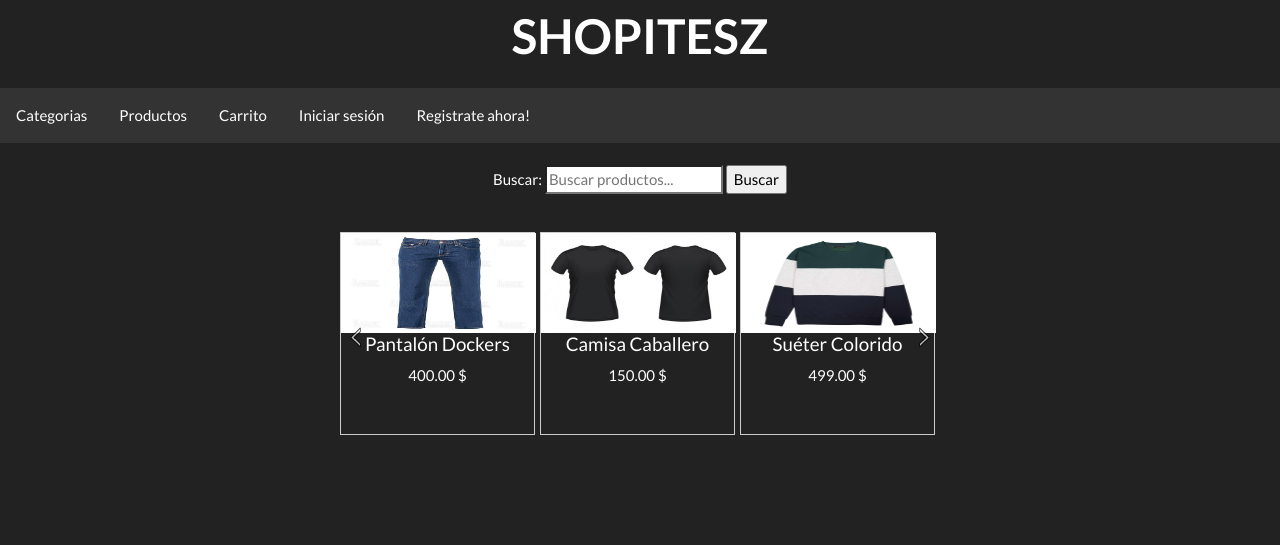
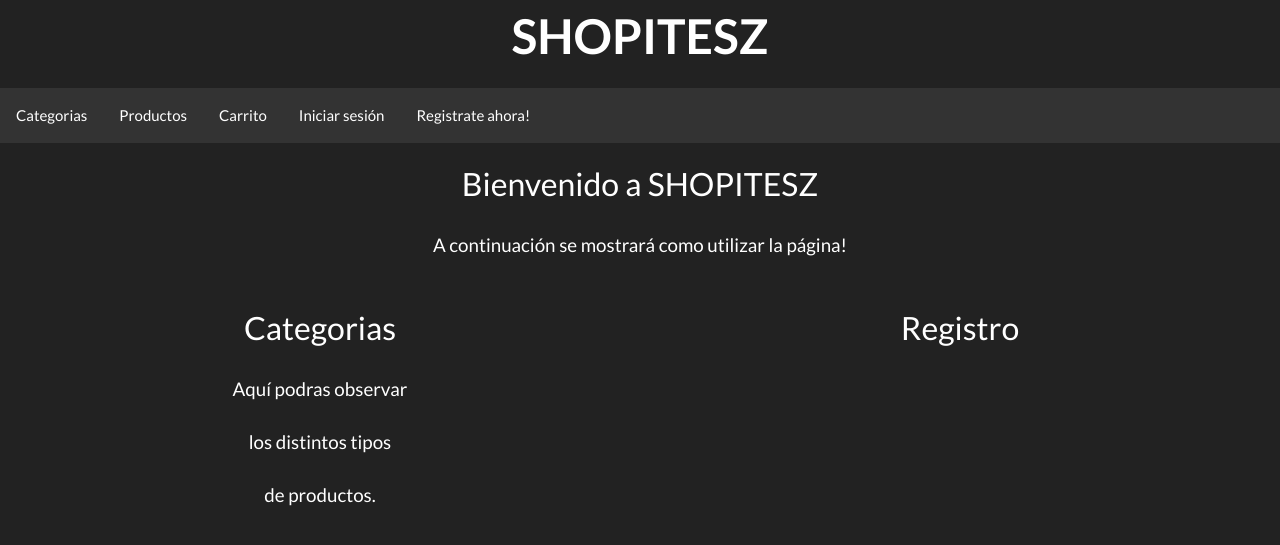
Before and after one commit to Yoryii/Verano_Shopitesz_Eq2, a Flask app: page / in a window 1280 px wide. Shown: the top 545 px of the page. Run offline with Flask 2, Linux system fonts and the light colour scheme; some libraries are stand-ins or nearby versions.

Commit message:
Categorias y productos

```diff
--- a/app.py
+++ b/app.py
@@ -95,13 +95,19 @@ def error():
 
 #Rutas de JO - inicio
 
+#Rutas CATEGORIAS------------------------------------------INICIO
+
 @app.route('/categorias')
 def categorias():
-    return render_template('categorias.html')
+    return render_template('Categorias/categorias.html')
+
+
+#Rutas CATEGORIAS------------------------------------------FIN
+
 
 @app.route('/productos')
 def productos():
-    return render_template('Pedidos/productos.html')
+    return render_template('Productos/productos.html')
 #Rutas de JO - fin
 
 if __name__=='__main__':
--- a/templates/principal.html
+++ b/templates/principal.html
@@ -4,70 +4,10 @@
         <link rel="stylesheet" href="{{url_for('static',filename='css/estilo.css')}}">
         <meta charset="utf-8">
         <title>Principal</title>
-        <!--
-
-        CARRUSEL DE CONTENIDOOOOOO!!!!!!
-        -->
 
 
-        <script src="https://code.jquery.com/jquery-3.2.1.js"></script>
-<script>
-var current = 0;
-var imagenes = new Array();
+        <style>
 
-$(document).ready(function() {
-    var numImages = 6;
-    if (numImages <= 3) {
-        $('.right-arrow').css('display', 'none');
-        $('.left-arrow').css('display', 'none');
-    }
-
-    $('.left-arrow').on('click',function() {
-        if (current > 0) {
-            current = current - 1;
-        } else {
-            current = numImages - 3;
-        }
-
-        $(".carrusel").animate({"left": -($('#product_'+current).position().left)}, 600);
-
-        return false;
-    });
-
-    $('.left-arrow').on('hover', function() {
-        $(this).css('opacity','0.5');
-    }, function() {
-        $(this).css('opacity','1');
-    });
-
-    $('.right-arrow').on('hover', function() {
-        $(this).css('opacity','0.5');
-    }, function() {
-        $(this).css('opacity','1');
-    });
-
-    $('.right-arrow').on('click', function() {
-        if (numImages > current + 3) {
-            current = current+1;
-        } else {
-            current = 0;
-        }
-
-        $(".carrusel").animate({"left": -($('#product_'+current).position().left)}, 600);
-
-        return false;
-    });
- });
-</script>
-
-
-
-
-        <!--
-        FIN CARRUSEL!!!!!!!!!!!!!!!!!!
-        -->
-
-        <style>
 
 ul {
   list-style-type: none;
@@ -79,6 +19,12 @@ ul {
 
 li {
   float: left;
+}
+
+h5 {
+
+  text-align: center;
+
 }
 
 li a {
@@ -103,62 +49,27 @@ li a:hover {
   <li><a href="login">Iniciar sesión</a></li>
   <li><a href="usuarios/new">Registrate ahora!</a></li>
 </ul>
-        <br>
-    <p align="center">
-
-    Buscar: <input type="search" name="busqueda" placeholder="Buscar productos...">
-
-    <input type="submit" value="Buscar">
-
-  </p>
 
 
-    <!--
-    Carrusel de contenido!!!!!!!!!!!!!!!!!!!!!!!!!
-    -->
+        <br>
+
+    <H3 align="center">Bienvenido a SHOPITESZ</H3><br>
+    <H5 align="center">A continuación se mostrará como utilizar la página!</H5><br>
 
     <br>
-    <div id="carrusel">
-    <a href="#" class="left-arrow"><img src="{{url_for('static',filename='img/left-arrow.png')}}" /></a>
-    <a href="#" class="right-arrow"><img src="{{url_for('static',filename='img/right-arrow.png')}}" /></a>
-    <div class="carrusel">
-        <div class="product" id="product_0">
-            <img src="{{url_for('static',filename='img/pantalon.jpg')}}" width="195" height="100" />
-            <h5>Pantalón Dockers</h5>
-            <p>400.00 $</p>
-        </div>
-        <div class="product" id="product_1">
-            <img src="{{url_for('static',filename='img/camisa.jpg')}}" width="195" height="100" />
-            <h5>Camisa Caballero</h5>
-            <p>150.00 $</p>
-        </div>
-        <div class="product" id="product_2">
-            <img src="{{url_for('static',filename='img/sueter.jpg')}}" width="195" height="100" />
-            <h5>Suéter Colorido</h5>
-            <p>499.00 $</p>
-        </div>
-        <div class="product" id="product_3">
-            <img src="{{url_for('static',filename='img/zapatos.jpg')}}" width="195" height="100" />
-            <h5>Zapatos Oscuros</h5>
-            <p>900.00 $</p>
-        </div>
-        <div class="product" id="product_4">
-            <img src="{{url_for('static',filename='img/gorra.jpg')}}" width="195" height="100" />
-            <h5>Gorra marca King's</h5>
-            <p>100.00 $</p>
-        </div>
-        <div class="product" id="product_5">
-            <img src="{{url_for('static',filename='img/tenis.jpg')}}" width="195" height="100" />
-            <h5>Tenis casuales</h5>
-            <p>1000.00 €</p>
-        </div>
-    </div>
+<div style="width: 50%; float:left">
+   <h3 align="center">Categorias</h3><br>
+
+    <h5>Aquí podras observar</h5><br>
+    <h5>los distintos tipos</h5><br>
+    <h5>de productos.</h5>
+</div>
+
+<div style="width: 50%; float:right">
+   <h3 align="center">Registro</h3>
 </div>
 
 
-    <!--
-    Fin CARRUSEL!!!!!!!!!!!!!!!!!
-    -->
 
 
 
```
Also changed, not shown: templates/Categorias/agregarCategoria.html (added, +43 -0 lines), templates/Categorias/categorias.html (added, +48 -0 lines), templates/Categorias/editarCategoria.html (added, +63 -0 lines), templates/Productos/agregarProducto.html (added, +10 -0 lines), templates/Productos/editarProducto.html (added, +10 -0 lines), templates/categorias.html (deleted, +0 -35 lines), templates/Productos/productos.html (renamed from templates/Pedidos/productos.html).
